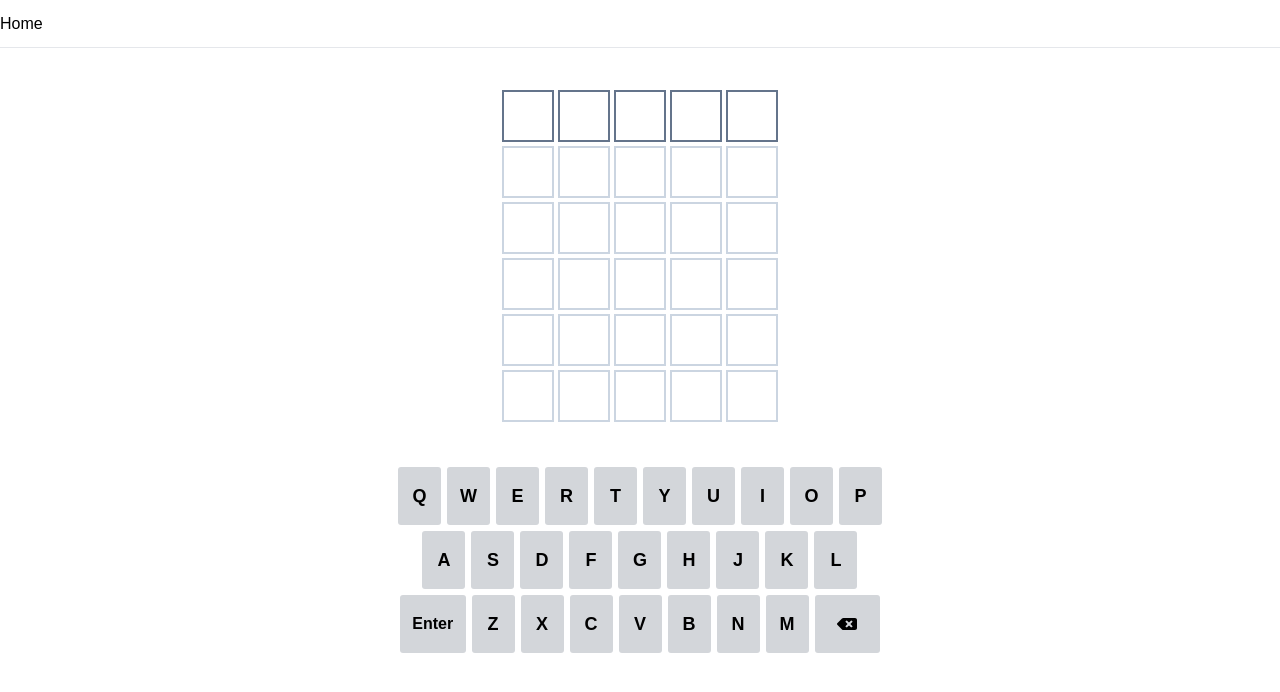
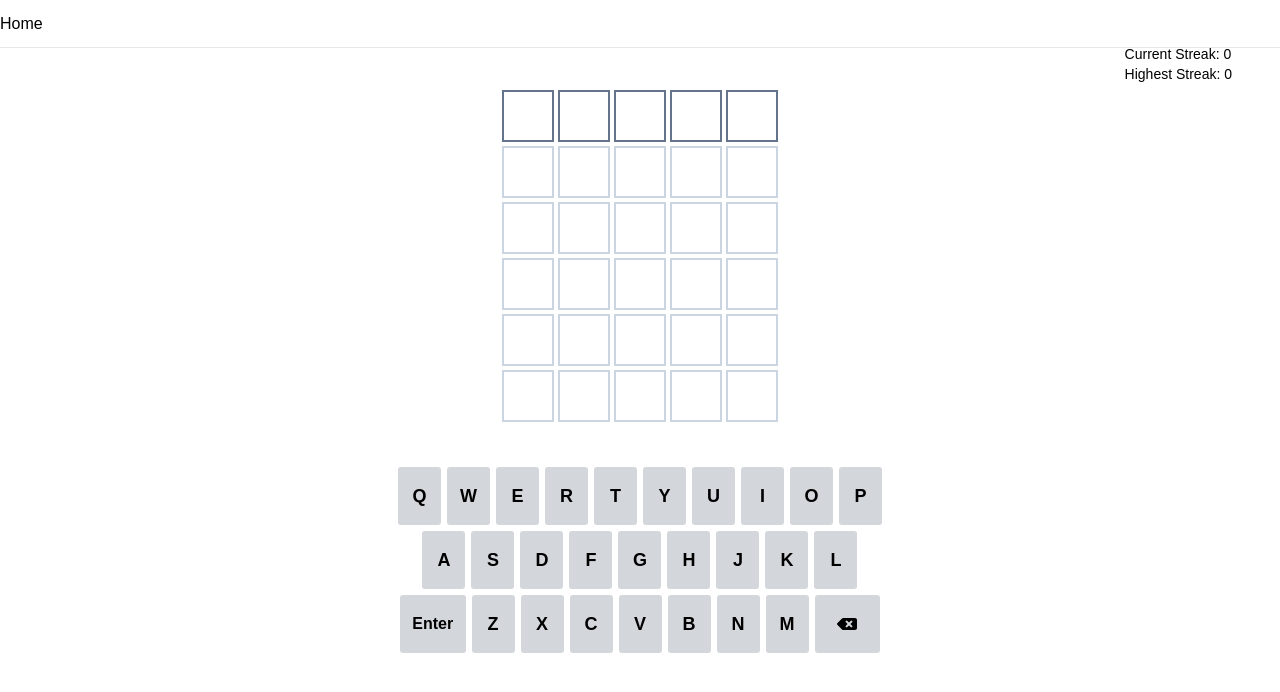
Before and after one commit to enzorod10/Interactive-Playroom, a Next.js app: page /wordle in a window 1280 px wide. Shown: the top 692 px of the page. Built offline with nearby package versions, Linux system fonts and the light colour scheme; a web font is replaced by a local one.

Commit message:
updated wordle game, fixed stick hero score

```diff
--- a/app/hangman/api/fetchRandomCountryAndCapital.ts
+++ b/app/hangman/api/fetchRandomCountryAndCapital.ts
@@ -27,7 +27,7 @@ const fetchRandomCountryAndCapital = async () => {
 
         return {
             answer: removeAccentsAndSpecialChars(answer.toUpperCase()),
-            theme: isCapital ? 'Capital City' : 'Country',
+            theme: isCapital ? 'Capital' : 'Country',
             image: randomCountry.flags?.svg || null,
             height: randomCountry.flags?.svg && '100px',
         };
--- a/app/stick-hero/components/StickHeroGame.tsx
+++ b/app/stick-hero/components/StickHeroGame.tsx
@@ -41,7 +41,7 @@ const StickHeroGame = () => {
   const {width, height} = useWindowSize();
   const canvaHeight = height! - headerHeight;
 
-  const { gameState, setGameState, score, setScore } = useStickHeroContext();
+  const { gameState, setGameState, score } = useStickHeroContext();
 
   const [stickHeight, setStickHeight] = useState(0);
   const [ballPosition, setBallPosition] = useState({ x: 80, y: (canvaHeight) - ((canvaHeight * platformHeightRatio) + characterHeight) });
@@ -118,7 +118,7 @@ const StickHeroGame = () => {
     setGameState
   );
 
-  const { moveBall } = useBallMovement({canvaHeight: height! - headerHeight, landedOnPlatform, platform2, stickHeight, ballPosition, setBallPosition, score, setScore, sound: bonusLandingSound, setBonusText, bonusPoints, animatePlatformsWithCharacter, setGameState});
+  const { moveBall } = useBallMovement({canvaHeight: height! - headerHeight, landedOnPlatform, platform2, stickHeight, ballPosition, setBallPosition, sound: bonusLandingSound, setBonusText, bonusPoints, animatePlatformsWithCharacter, setGameState});
 
   useEffect(() => {
     setBallPosition({ x: 80, y: (canvaHeight) - ((canvaHeight * platformHeightRatio) + characterHeight) })
--- a/app/stick-hero/hooks/useBallMovement.ts
+++ b/app/stick-hero/hooks/useBallMovement.ts
@@ -1,7 +1,8 @@
 import { useCallback } from 'react';
-import { BonusText, GameState, Platform, Position, Score } from '../types';
+import { BonusText, GameState, Platform, Position } from '../types';
 import { characterHeight, platformHeightRatio } from '../data';
 import { Howl } from 'howler';
+import { useStickHeroContext } from '../StickHeroContext';
 
 interface UseBallMovementParams {
   canvaHeight: number;
@@ -10,8 +11,6 @@ interface UseBallMovementParams {
   stickHeight: number;
   ballPosition: Position;
   setBallPosition: React.Dispatch<React.SetStateAction<Position>>;
-  score: Score;
-  setScore: React.Dispatch<React.SetStateAction<Score>>;
   sound: Howl;
   setBonusText: React.Dispatch<React.SetStateAction<BonusText>>;
   bonusPoints: boolean;
@@ -26,14 +25,14 @@ export default function useBallMovement({
   stickHeight,
   ballPosition,
   setBallPosition,
-  score,
-  setScore,
   sound,
   setBonusText,
   bonusPoints,
   animatePlatformsWithCharacter,
   setGameState,
 }: UseBallMovementParams) {
+
+  const {score, setScore} = useStickHeroContext();
 
   // Animate the ball falling
   const fallBall = useCallback(() => {
--- a/app/wordle/components/Grid/Tile.tsx
+++ b/app/wordle/components/Grid/Tile.tsx
@@ -36,6 +36,12 @@ export default function Tile({ id , rowId }: { id: number, rowId: number }) {
 
     },[guessWord, completedRows, currentRow, rowId, completed, id, changeColors])
 
+    useEffect(() => {
+        setLetter('');
+        setColor({ background: 'white', font: 'black' });
+        setCompleted(true);
+      }, [word]);
+
     return (
         <div style={style} className={`flex justify-center my-[2px] m-[2px] items-center w-[52px] h-[52px] ${completed ? 'border-slate-300 border-2' : ''} ${rowId === currentRow ? 'border-slate-500 border-2' : ''}`}>
             <p className="flex self-center font-bold text-[32px]" >{letter}</p>
--- a/app/wordle/components/Wordle.tsx
+++ b/app/wordle/components/Wordle.tsx
@@ -1,15 +1,52 @@
+'use client';
 import Grid from "./Grid/Grid";
 import Keyboard from "./Keyboard";
-import { WordleWrapper } from "../context/WordleContext";
+import { useWordleContext } from "../context/WordleContext";
+import {
+    Dialog,
+    DialogContent,
+    DialogTitle,
+} from "@/components/ui/dialog";
+import { Button } from "@/components/ui/button";
+import { useRouter } from "next/navigation";
 
 const Wordle = () => {
+    const { word, gamestate, resetGame, currentStreak, highStreak } = useWordleContext();
+    const router = useRouter();
+
     return (
-        <WordleWrapper>
-            <div className="flex flex-col h-[calc(100dvh-48px)] sm:gap-10 sm:mt-10 lg:h-fit lg:gap-10 lg:my-10" >
-                <Grid/>
-                <Keyboard/>
+        <div className="flex relative flex-col h-[calc(100dvh-48px)] sm:gap-10 sm:mt-10 lg:h-fit lg:gap-10 lg:my-10" >
+            <div className="flex text-sm flex-col absolute z-50 -top-11 right-12">
+                <div>
+                Current Streak: {currentStreak}
+                </div>
+                <div>
+                Highest Streak: {highStreak}
+                </div>
             </div>
-        </WordleWrapper>
+            <Grid/>
+            <Keyboard/>
+            <Dialog open={gamestate === 'won' || gamestate === 'lost'} >
+                <DialogContent>
+                    <div className="flex flex-col text-center gap-4">
+                        <DialogTitle>
+                            <h2>You {gamestate === 'won' ? 'got it!' : 'lost!'}</h2>
+                        </DialogTitle>
+                        <div className="flex flex-col gap-4">
+                            <p>The word was {word} </p>
+                        </div>
+                        <div className="flex justify-evenly ">
+                            <Button variant={'destructive'} onClick={() => router.push('/')}>
+                                Go Home
+                            </Button>
+                            <Button onClick={resetGame}>
+                                New Round
+                            </Button>
+                        </div>
+                    </div>
+                </DialogContent>
+            </Dialog>
+        </div>
     )
 }
 
--- a/app/wordle/context/WordleContext.tsx
+++ b/app/wordle/context/WordleContext.tsx
@@ -13,8 +13,9 @@ interface WordleContextType {
   word: string;
   guessWord: string;
   backspace: () => void;
-  gameState: GameState;
-  setGameState: React.Dispatch<React.SetStateAction<GameState>>;
+  gamestate: GameState;
+  setGamestate: React.Dispatch<React.SetStateAction<GameState>>;
+  resetGame: () => void;
   currentStreak: number;
   highStreak: number;
 }
@@ -27,15 +28,15 @@ export const WordleWrapper: React.FC<{ children: React.ReactNode }> = ({ childre
   const [guessWord, setGuessWord] = useState<string>('');
   const [currentRow, setCurrentRow] = useState<number>(0);
   const [letterStatus, setLetterStatus] = useState<{ [key: string]: string }>({});
-  const [gameState, setGameState] = useState<GameState>('playing');
+  const [gamestate, setGamestate] = useState<GameState>('playing');
 
   // Streak states
   const [currentStreak, setCurrentStreak] = useState<number>(0);
   const [highStreak, setHighStreak] = useState<number>(0);
 
   useEffect(() => {
-    const savedCurrentStreak = parseInt(localStorage.getItem('currentStreak') || '0');
-    const savedHighStreak = parseInt(localStorage.getItem('highStreak') || '0');
+    const savedCurrentStreak = parseInt(localStorage.getItem('wordleCurrentStreak') || '0');
+    const savedHighStreak = parseInt(localStorage.getItem('wordleHighStreak') || '0');
     setCurrentStreak(savedCurrentStreak);
     setHighStreak(savedHighStreak);
   }, []);
@@ -64,44 +65,45 @@ export const WordleWrapper: React.FC<{ children: React.ReactNode }> = ({ childre
     setGuessWord(guessWord.concat(char));
   }, [guessWord]);
 
-  const pressEnter = useCallback((): void => {
-    if (currentRow > 5) return alert('You have unfortunately exhausted all your trials.');
-    if (guessWord.length < 5) return;
-    if (!guessesAllowed.includes(guessWord.toLowerCase())) return alert('Word not found');
-
-    if (guessWord === word) {
-      alert('Congratulations, you got it!');
-
-      // Increment current streak
+  const handleEndGame = useCallback((result: string) => {
+    if (result === 'won'){
       setCurrentStreak(prevStreak => {
         const newStreak = prevStreak + 1;
-        localStorage.setItem('currentStreak', newStreak.toString());
+        localStorage.setItem('wordleCurrentStreak', newStreak.toString());
         return newStreak;
       });
 
       setHighStreak(prevHigh => {
         const newHigh = Math.max(prevHigh, currentStreak + 1);
-        localStorage.setItem('highStreak', newHigh.toString());
+        localStorage.setItem('wordleHighStreak', newHigh.toString());
         return newHigh;
       });
 
-      setWord(_.sample(dictionary)?.toUpperCase() || '');
-      setCompletedRows([]);
-      setCurrentRow(0);
-      setGuessWord('');
+      setGamestate('won')
+
+    } else {
+      setGamestate('lost')
+      setCurrentStreak(0);
+      localStorage.setItem('wordleCurrentStreak', '0');
+    }
+  }, [currentStreak])
+
+  const pressEnter = useCallback((): void => {
+    if (guessWord.length < 5) return;
+    if (!guessesAllowed.includes(guessWord.toLowerCase())) return alert('Word not found');
+
+    if (guessWord === word) {
+      return handleEndGame('won')
     } else if (currentRow === 5) {
-      alert('Game over!');
-
-      // Reset current streak
-      setCurrentStreak(0);
-      localStorage.setItem('currentStreak', '0');
+      return handleEndGame('lost')
     }
 
     updateLetterStatus();
     setCurrentRow(currentRow + 1);
     setCompletedRows((prevRows) => [...prevRows, currentRow]);
+
     setGuessWord('');
-  }, [currentRow, guessWord, word, currentStreak, updateLetterStatus]);
+  }, [guessWord, word, currentRow, updateLetterStatus, handleEndGame]);
 
   const backspace = useCallback((): void => {
     setGuessWord(guessWord.slice(0, guessWord.length - 1));
@@ -127,6 +129,15 @@ export const WordleWrapper: React.FC<{ children: React.ReactNode }> = ({ childre
     };
   }, [guessWord, currentRow, word, pressEnter, backspace, guessTheWord]);
 
+  const resetGame = () => {
+    setGamestate('playing')
+    setLetterStatus({});
+    setCompletedRows([]);
+    setCurrentRow(0);
+    setGuessWord('');
+    setTimeout(() => setWord(_.sample(dictionary)?.toUpperCase() || ''), 500);
+  }
+
   return (
     <WordleContext.Provider value={{
       guessTheWord,
@@ -137,9 +148,10 @@ export const WordleWrapper: React.FC<{ children: React.ReactNode }> = ({ childre
       word,
       guessWord,
       backspace,
-      gameState,
-      setGameState,
+      gamestate,
+      setGamestate,
       currentStreak,
+      resetGame,
       highStreak
     }}>
       {children}
--- a/app/wordle/page.tsx
+++ b/app/wordle/page.tsx
@@ -1,7 +1,10 @@
 import Wordle from "./components/Wordle";
+import { WordleWrapper } from "./context/WordleContext";
 
 export default function Home() {
     return (
-        <Wordle/>
+        <WordleWrapper>
+            <Wordle/>
+        </WordleWrapper>
     );
   }
--- a/app/wordle/types.ts
+++ b/app/wordle/types.ts
@@ -1 +1 @@
-export type GameState = 'playing' | 'postGame';
+export type GameState = 'playing' | 'won' | 'lost';
```
